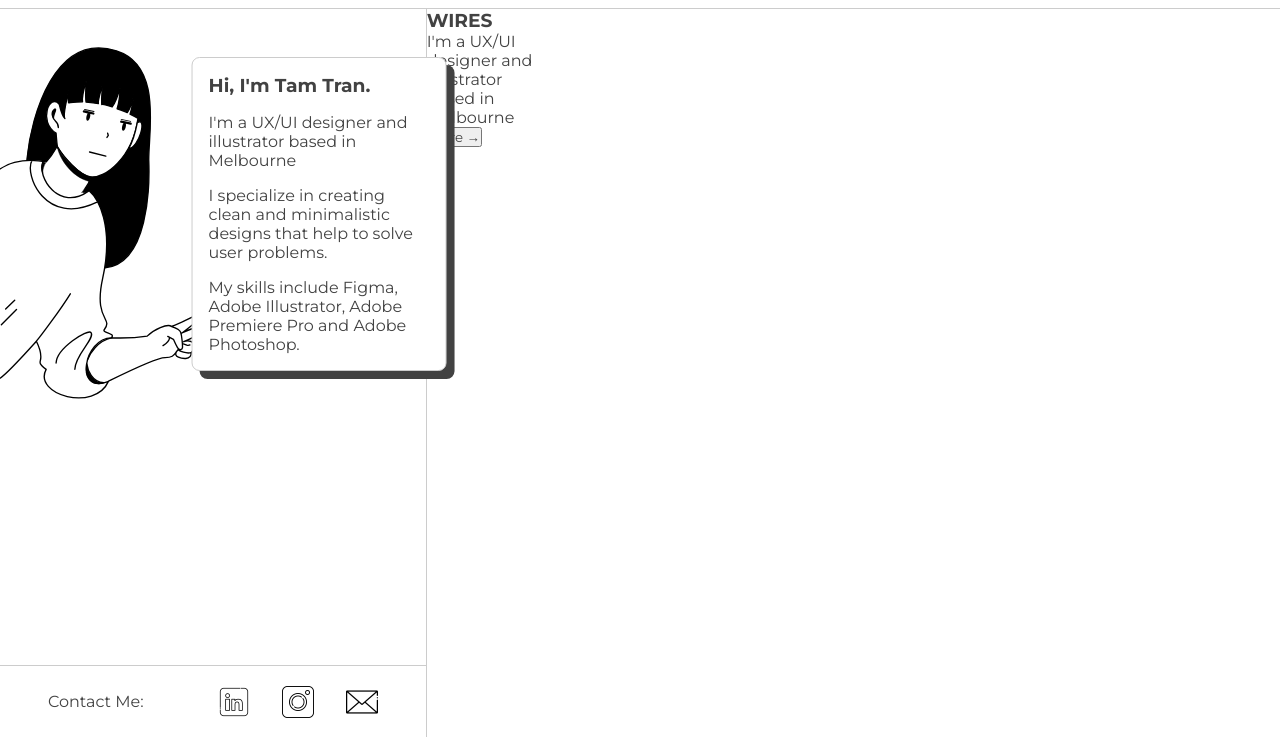
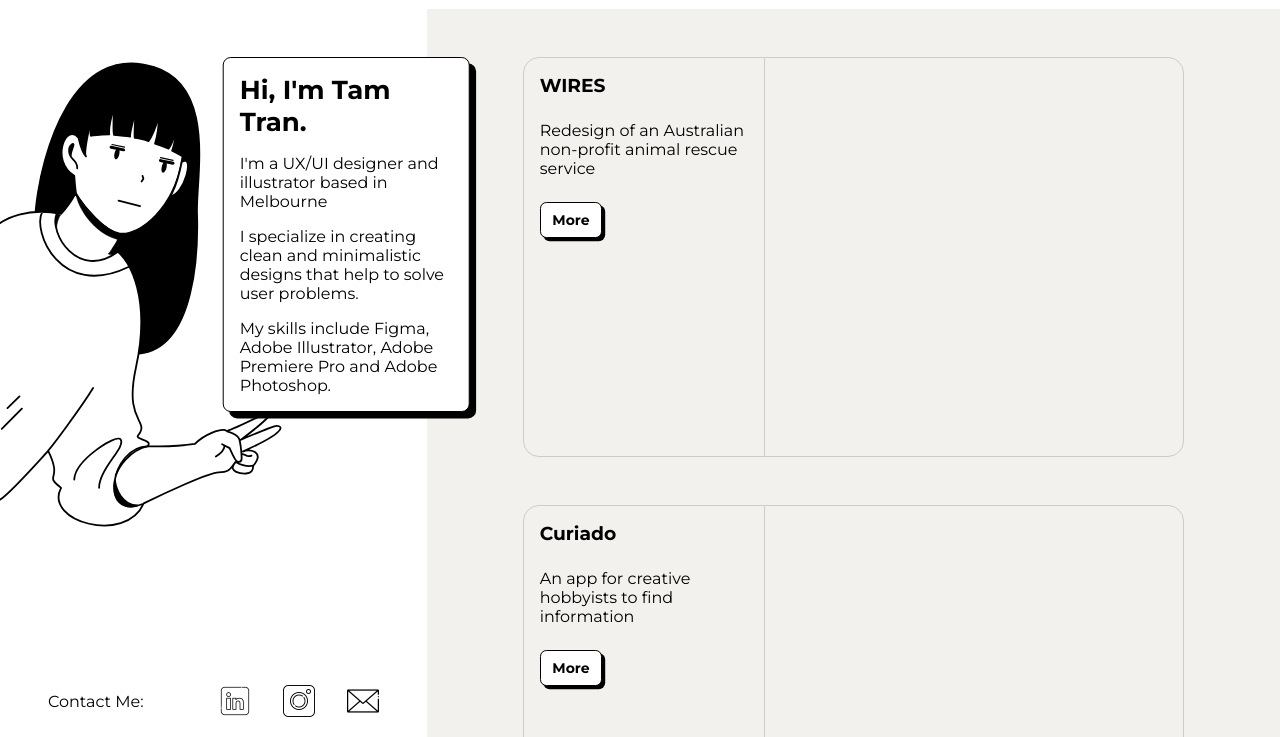
Before and after one commit to tamtrant3/UX_UI_HW_18, a plain HTML site: page index.html in a window 1280 px wide. Shown: the part 63-800 px from the top of the page. Drawn offline with Linux system fonts and the light colour scheme.

Commit message:
update html and css

```diff
--- a/CSS/style.css
+++ b/CSS/style.css
@@ -4,7 +4,7 @@
     margin: 0;
     padding: 0;
     font-family: 'Montserrat', sans-serif;
-    color: #424242;
+    color: black;
 }
 
 html, body {
@@ -17,13 +17,14 @@ html, body {
     --page-margin: 3rem;
     --nav-height: 72px;
     --footer-height: 72px;
+    --h1: 26px;
 }
 
 /*NAV*/
 
 nav {
     height: var(--nav-height);
-    border-bottom: var(--ln);
+    /* border-bottom: var(--ln); */
     padding: 0 var(--page-margin);
     display: flex;
     align-items: center;
@@ -53,20 +54,20 @@ nav a {
     display: flex;
     flex-direction: column;
     justify-content: space-between;
-    border-right: var(--ln);
+    /*border-right: var(--ln);*/
     background-image: url(../Images/pfp-image.svg);
-    background-size: 50%;
+    background-size: 66%;
     background-repeat: no-repeat;
-    background-position: 0% 10%;
+    background-position: 0% 20%;
 }
 
 #bio > .bubble {
-    width: 60%;
+    width: 58%;
     padding: 1rem;
-    transform: translate(75%, var(--page-margin));
-    border: var(--ln);
+    transform: translate(90%, var(--page-margin));
+    border: 1px solid black;
     border-radius: 0.5rem;
-    box-shadow: 0.5rem 0.5rem 0 #424242;
+    box-shadow: 0.4rem 0.4rem 0 black;
     background-color: white;
 }
 
@@ -76,6 +77,9 @@ nav a {
     gap: 1rem;
 }
 
+.bubble h1 {
+    font-size: var(--h1);
+}
 /* FOOTER */
 
 #bio > footer {
@@ -85,7 +89,7 @@ nav a {
     flex-direction: row;
     justify-content: space-between;
     align-items: center;
-    border-top: var(--ln);
+    /* border-top: var(--ln); */
 }
 
 .social > * {
@@ -112,3 +116,49 @@ nav a {
     background-image: url(../Images/instagram-logo.png);
     background-size: cover;
 }
+
+/*MAIN */
+
+main {
+    grid-column: span 8;
+    overflow-y: scroll;
+    max-height: calc(100vh - var(--nav-height));
+    padding: 3rem 6rem;
+    display: flex;
+    flex-direction: column;
+    gap: var(--page-margin);
+    background-color: #F3F1Ed;
+}
+
+main > .casestudy {
+    min-height: 400px;
+    display: flex;
+    border: var(--ln);
+    border-radius: 1rem;
+}
+
+main > .casestudy > .left {
+    padding: 1rem;
+    flex: 1;
+    display: flex;
+    flex-direction: column;
+    align-items: flex-start;
+    gap: 1.5rem;
+    border-right: var(--ln);
+}
+
+main > .casestudy > .right {
+    flex: 2;
+}
+
+button {
+    width: 30%;
+    min-height: 36px;
+    background-color: white;
+    border: 1px solid black;
+    border-radius: 0.4rem;
+    box-shadow: 0.2rem 0.2rem 0 black;
+    font-weight: 700;
+    font-size: 14px;
+    cursor: pointer;
+}
--- a/index.html
+++ b/index.html
@@ -40,11 +40,41 @@
             </section>
 
             <main>
+                <!--CASE STUDY 1-->
                 <div class="casestudy">
-                    <div class="left"></div>
+                    <div class="left">
                         <h3>WIRES</h3>
-                        <p>I'm a UX/UI designer and illustrator based in Melbourne</p>
-                        <button>More →</button>
+                        <p>Redesign of an Australian non-profit animal rescue service</p>
+                        <button>More</button>
+                    </div>
+                    <div class="right"></div>
+                </div>
+                <!--CASE STUDY 2-->
+                <div class="casestudy">
+                    <div class="left">
+                        <h3>Curiado</h3>
+                        <p>An app for creative hobbyists to find information</p>
+                        <button>More</button>
+                    </div>
+                    <div class="right"></div>
+                </div>
+                <!--CASE STUDY 3-->
+                <div class="casestudy">
+                    <div class="left">
+                        <h3>Clean Energy Regulator</h3>
+                        <p>Redesign of an Australian Government website</p>
+                        <button>More</button>
+                    </div>
+                    <div class="right"></div>
+                </div>
+                <!--CASE STUDY 4-->
+                <div class="casestudy">
+                    <div class="left">
+                        <h3>Title</h3>
+                        <p>This is a brief description of my case study</p>
+                        <button>More</button>
+                    </div>
+                    <div class="right"></div>
                 </div>
             </main>
         </section>
```
